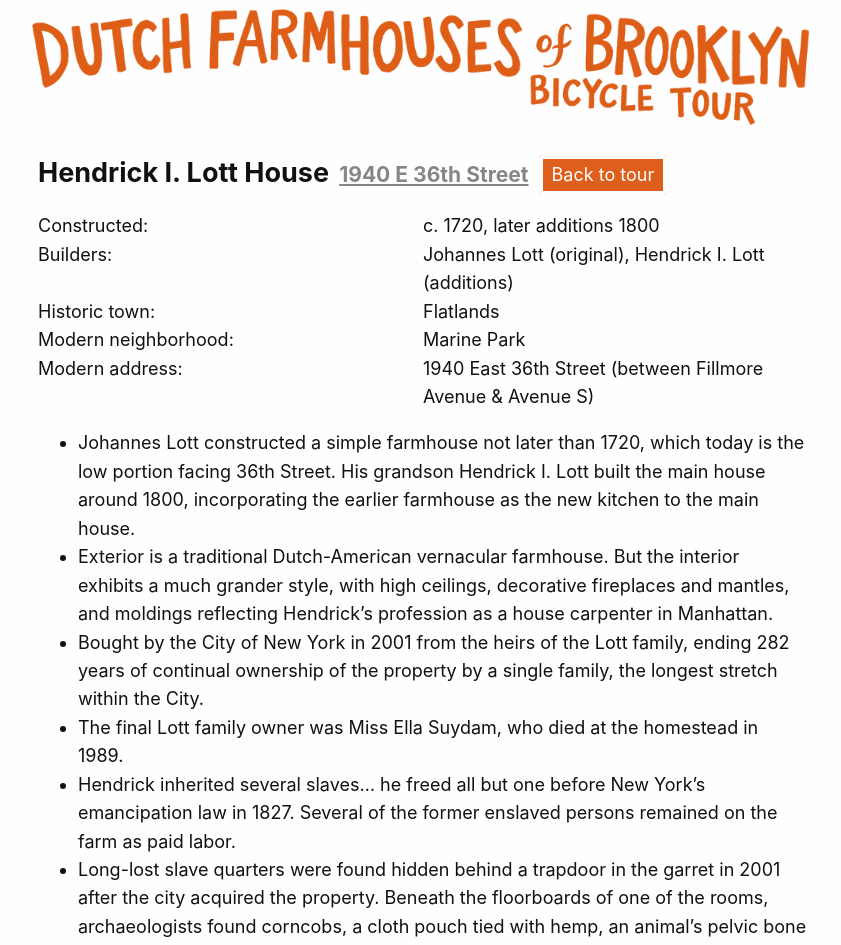
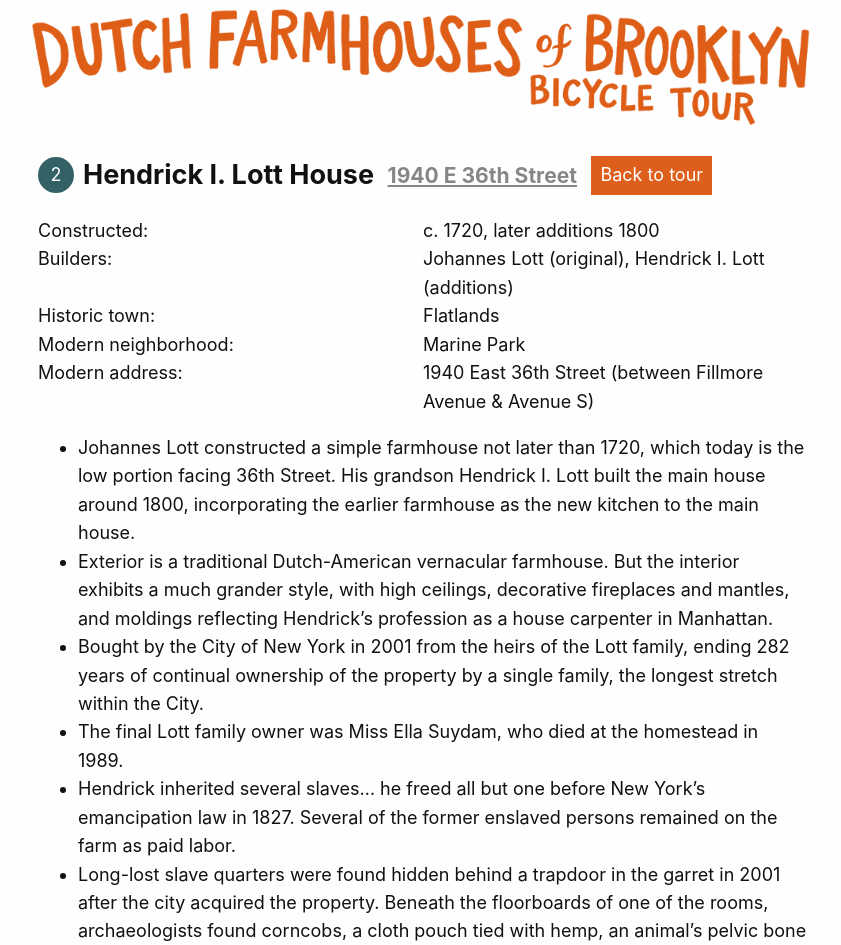
Before and after one commit to bertspaan/dutch-farmhouses-of-brooklyn, a Jekyll site: the page built from _locations/hendrick-i-lott-house.md, in a window 1280 px wide. Shown: the top 945 px of the page, without its empty margins (217-1058 px from the left). Built offline with Jekyll 4.4.1, drawn with Linux system fonts in a browser that asks for light colours; some of the changed text lies outside the part shown.

Commit message:
added number in location header, added map opacity description

```diff
--- a/_includes/map.html
+++ b/_includes/map.html
@@ -1,3 +1,6 @@
+<p>
+  Historic and contemporary maps - use opacity slider to change the overlay view:
+</p>
 <div id="map-container">
   <div id="map" class="small-map">
   </div>
@@ -5,7 +8,7 @@
     <div class="leaflet-box" id="footer-too-far" style="display: inherit;">
       <div id="slider-container">
         <label for="opacity-slider">Opacity:</label>
-        <input id="opacity-slider" type="range" min="1" max="100" step="1" value="100">
+        <input id="opacity-slider" type="range" min="1" max="100" step="1" value="60">
       </div>
     </div>
   </div>
--- a/_layouts/location.html
+++ b/_layouts/location.html
@@ -1,6 +1,9 @@
 {% include header.html title=page.title %}
 <section>
   <div class="location-header">
+    <div class="number-container">
+      <div class="number-circle">{{ page.order }}</div>
+    </div>
     <h2>{{ page.title }}</h2>
     <h3><a href="https://maps.google.com/?q={{ page.coordinates[1] }},{{ page.coordinates[0] }}">{{ page.address }}</a></h3>
     <a class="button no-wrap" href="{{ site.baseurl }}/tour/">Back to tour</a>
--- a/css/style.scss
+++ b/css/style.scss
@@ -128,9 +128,15 @@
   color: #fefefe;
 }
 
+.location-header {
+  align-items: center;
+  display: flex;
+  flex-wrap: wrap;
+}
+
 .location-header > * {
   display: inline;
-  margin-right: 5px;
+  margin: 0 0.5em 0 0;
 }
 
 .location-header .button {
@@ -139,6 +145,20 @@
 
 .location-header h3 {
   opacity: 0.5;
+}
+
+.number-container {
+  display: inline-block;
+}
+
+.number-circle {
+  width: 2em;
+  height: 2em;
+  line-height: 2em;
+  border-radius: 50%;
+  text-align: center;
+  background-color: {{ site.style.secondary-color }};
+  color: white;
 }
 
 #map-container {
```
Also changed, not shown: index.md (+2 -2 lines).
